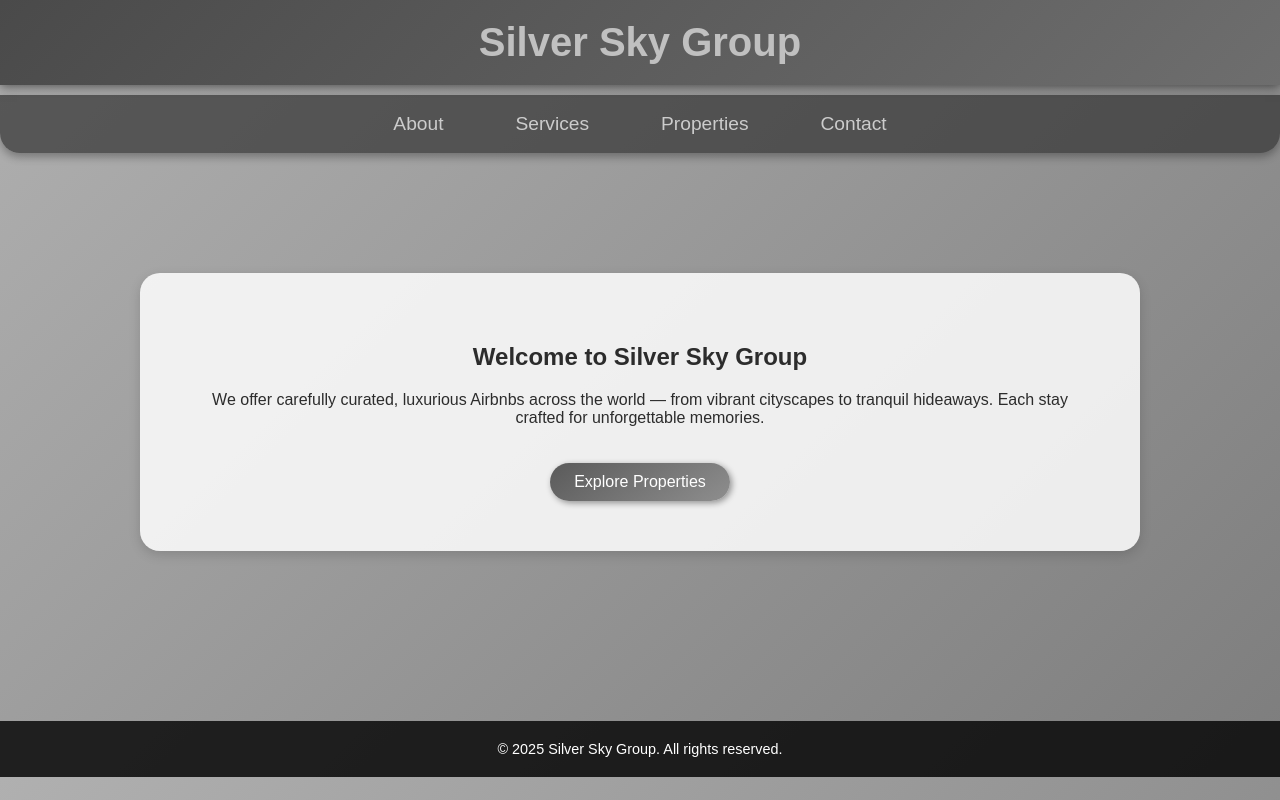
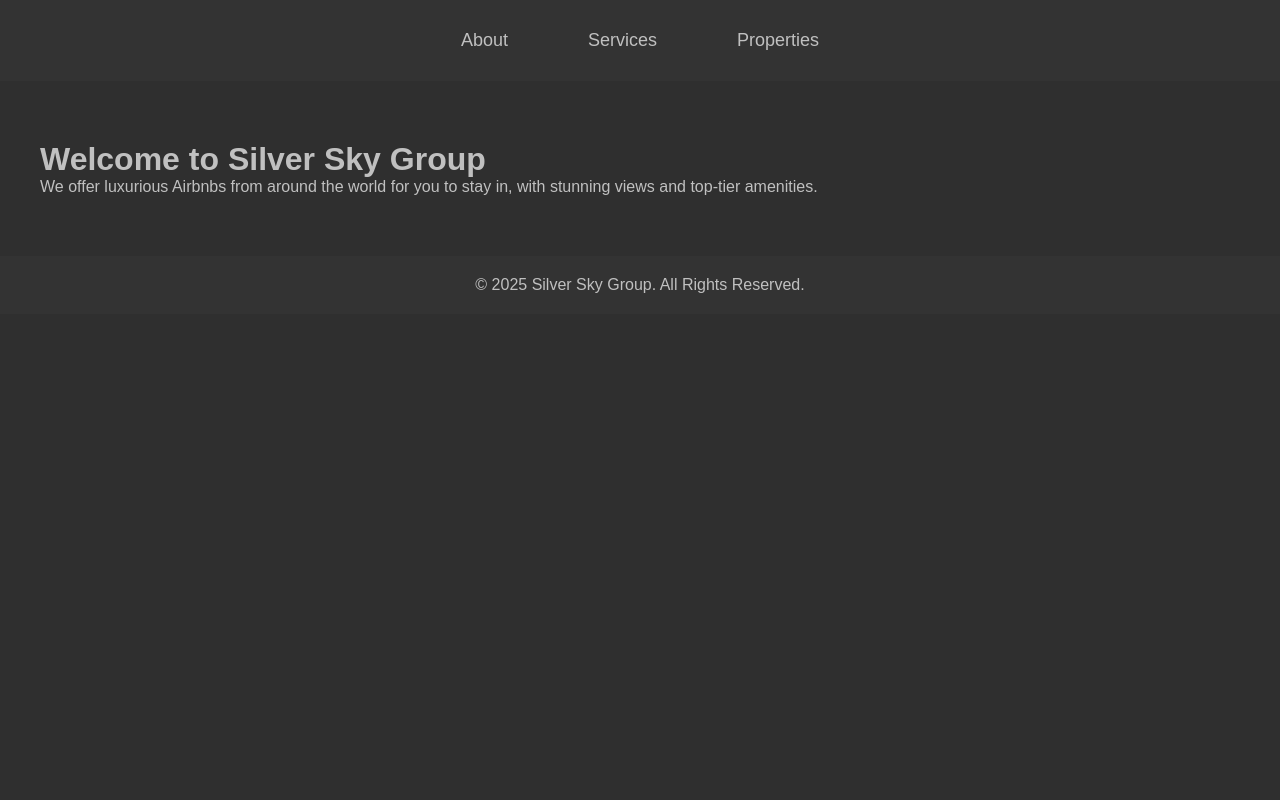
Before and after one commit to neevschips/group, a plain HTML site: page index.html in a window 1280 px wide. Drawn offline with Linux system fonts and the light colour scheme.

Commit message:
Update index.html

```diff
--- a/index.html
+++ b/index.html
@@ -2,142 +2,195 @@
 <html lang="en">
 <head>
     <meta charset="UTF-8">
-  <meta name="viewport" content="width=device-width, initial-scale=1">
+    <meta name="viewport" content="width=device-width, initial-scale=1.0">
+    <meta http-equiv="X-UA-Compatible" content="ie=edge">
     <title>Silver Sky Group</title>
     <style>
+        /* Global Styles */
         body {
+            background-color: #2f2f2f; /* Dark Gray Background */
+            font-family: Arial, sans-serif;
             margin: 0;
-      font-family: 'Arial', sans-serif;
-      background: linear-gradient(135deg, #b0b0b0, #7d7d7d);
-      color: #2c2c2c;
+            padding: 0;
+            color: silver; /* All text is silver */
+            overflow-x: hidden;
         }
-    header {
-      background: linear-gradient(135deg, #4a4a4a, #6e6e6e);
-      padding: 20px 0;
-      text-align: center;
-      font-size: 2.5em;
-      font-weight: bold;
+
+        h1, h2, p {
             color: silver;
-      box-shadow: 0 2px 10px rgba(0,0,0,0.5);
+            margin: 0;
+        }
+
+        /* Smooth Scroll */
+        html {
+            scroll-behavior: smooth;
+        }
+
+        /* Navigation Bar */
+        nav {
+            display: flex;
+            justify-content: center;
+            background-color: #333;
+            padding: 15px 0;
             position: sticky;
             top: 0;
             z-index: 1000;
-    }
-    nav {
-      margin-top: 10px;
-      display: flex;
-      justify-content: center;
-      gap: 40px;
-      font-size: 1.2em;
-      background: rgba(50, 50, 50, 0.7);
-      padding: 10px 0;
-      border-radius: 0 0 20px 20px;
-      box-shadow: 0 4px 8px rgba(0,0,0,0.3);
-    }
-    nav a {
-      text-decoration: none;
-      color: #ccc;
-      transition: all 0.3s ease;
-      padding: 8px 16px;
-      border-radius: 10px;
-    }
-    nav a:hover {
-      background: linear-gradient(145deg, #5a5a5a, #8a8a8a);
-      color: white;
-    }
-    main {
-      padding: 80px 20px;
-      text-align: center;
-    }
-    .section {
-      background: rgba(255, 255, 255, 0.85);
-      margin: 40px auto;
-      padding: 50px;
-      max-width: 900px;
-      border-radius: 20px;
-      box-shadow: 0 4px 12px rgba(0,0,0,0.15);
-    }
-    button {
-      background: linear-gradient(145deg, #5a5a5a, #8e8e8e);
-      color: white;
-      border: none;
-      padding: 10px 24px;
-      font-size: 1em;
-      margin-top: 20px;
-      border-radius: 25px;
-      cursor: pointer;
-      box-shadow: 2px 2px 6px rgba(0,0,0,0.4);
-      position: relative;
-      overflow: hidden;
             transition: all 0.3s ease;
         }
-    button:hover {
-      background: linear-gradient(145deg, #4a4a4a, #7a7a7a);
-      transform: scale(1.05);
+
+        nav a {
+            color: silver;
+            text-decoration: none;
+            padding: 15px 25px;
+            margin: 0 15px;
+            border-radius: 5px;
+            font-size: 18px;
+            transition: color 0.3s ease, transform 0.3s ease;
         }
-    button::after {
-      content: "";
-      position: absolute;
-      top: 0;
-      left: -75%;
-      width: 50%;
-      height: 100%;
-      background: rgba(255,255,255,0.4);
-      transform: skewX(-25deg);
-      pointer-events: none;
+
+        /* Hide the first and last navigation buttons */
+        nav a:first-child, nav a:last-child {
+            display: none;
+        }
+
+        nav a:hover {
+            color: white;
+            transform: translateY(-5px);
+        }
+
+        /* Container */
+        .container {
+            max-width: 1200px;
+            margin: 0 auto;
+            padding: 60px 20px;
             opacity: 0;
+            animation: fadeIn 1s forwards;
         }
-    button:active::after {
-      animation: clickshine 1s ease forwards;
-    }
-    @keyframes clickshine {
-      0% {
-        left: -75%;
+
+        /* Fade In Animation */
+        @keyframes fadeIn {
+            to {
                 opacity: 1;
             }
-      50% {
-        left: 125%;
-        opacity: 0.6;
         }
-      100% {
-        left: 125%;
-        opacity: 0;
+
+        /* Property Cards */
+        .property-list {
+            display: grid;
+            grid-template-columns: repeat(auto-fill, minmax(300px, 1fr));
+            gap: 20px;
+            margin-top: 40px;
         }
+
+        .property {
+            background-color: #444;
+            border-radius: 10px;
+            padding: 15px;
+            text-align: center;
+            transition: background-color 0.3s ease, transform 0.3s ease;
         }
+
+        .property:hover {
+            background-color: #555;
+            transform: translateY(-10px);
+        }
+
+        .property img {
+            max-width: 100%;
+            border-radius: 10px;
+            margin-bottom: 10px;
+        }
+
+        .property h3 {
+            color: silver;
+        }
+
+        /* Footer */
         footer {
-      background-color: rgba(0,0,0,0.8);
-      color: white;
+            background-color: #333;
             text-align: center;
-      padding: 20px;
-      margin-top: 50px;
-      font-size: 0.9em;
+            padding: 20px 0;
+            color: silver;
+        }
+
+        /* Hidden Sections */
+        .hidden-section {
+            display: none;
         }
     </style>
 </head>
-
 <body>
-
-<header>
-  Silver Sky Group
-</header>
+    <!-- Navigation -->
     <nav>
-  <a href="about.html">About</a>
-  <a href="services.html">Services</a>
-  <a href="properties.html">Properties</a>
-  <a href="contact.html">Contact</a>
+        <a href="#" onclick="showSection('home')">Home</a>
+        <a href="#" onclick="showSection('about')">About</a>
+        <a href="#" onclick="showSection('services')">Services</a>
+        <a href="#" onclick="showSection('properties')">Properties</a>
+        <a href="#" onclick="showSection('contact')">Contact</a>
     </nav>
 
-<main>
-  <section class="section">
+    <!-- Main Content -->
+    <div id="home" class="container hidden-section">
         <h1>Welcome to Silver Sky Group</h1>
-    <p>We offer carefully curated, luxurious Airbnbs across the world — from vibrant cityscapes to tranquil hideaways. Each stay crafted for unforgettable memories.</p>
-    <a href="properties.html"><button>Explore Properties</button></a>
-  </section>
-</main>
+        <p>We offer luxurious Airbnbs from around the world for you to stay in, with stunning views and top-tier amenities.</p>
+    </div>
 
+    <div id="about" class="container hidden-section">
+        <h2>About Silver Sky Group</h2>
+        <p>We are passionate about providing exclusive, high-end Airbnb properties around the world that offer breathtaking views, unique experiences, and top-tier amenities. Our goal is to ensure that every stay is memorable.</p>
+    </div>
+
+    <div id="services" class="container hidden-section">
+        <h2>Our Services</h2>
+        <p>We provide an exceptional selection of Airbnbs, tailored to suit your unique needs. From luxury accommodations to unique destinations, we offer top-quality service for every guest.</p>
+    </div>
+
+    <div id="properties" class="container hidden-section">
+        <h2>Our Stunning Properties</h2>
+        <div class="property-list">
+            <div class="property">
+                <img src="property1.jpg" alt="Seattle House">
+                <h3>Beautiful House in Seattle</h3>
+                <p>Facing the Space Needle, this luxurious property offers spectacular views.</p>
+            </div>
+
+            <div class="property">
+                <img src="property2.jpg" alt="Texas Villa">
+                <h3>Spacious Villa in Texas</h3>
+                <p>Perfect for large groups and offering stunning views of the countryside.</p>
+            </div>
+
+            <div class="property">
+                <img src="property3.jpg" alt="Modern Home in India">
+                <h3>Modern Home in India</h3>
+                <p>Experience luxury in a stylish, modern home with traditional Indian charm.</p>
+            </div>
+        </div>
+    </div>
+
+    <div id="contact" class="container hidden-section">
+        <h2>Contact Us</h2>
+        <p>If you have any questions or inquiries, feel free to reach out to us! We're happy to assist you.</p>
+    </div>
+
+    <!-- Footer -->
     <footer>
-  &copy; 2025 Silver Sky Group. All rights reserved.
+        <p>&copy; 2025 Silver Sky Group. All Rights Reserved.</p>
     </footer>
 
+    <script>
+        // Function to show the sections when clicked
+        function showSection(sectionId) {
+            // Hide all sections first
+            const sections = document.querySelectorAll('.container');
+            sections.forEach(section => section.classList.add('hidden-section'));
+
+            // Show the selected section
+            document.getElementById(sectionId).classList.remove('hidden-section');
+        }
+
+        // Default section to show
+        showSection('home');
+    </script>
 </body>
 </html>
```
Lines whose indentation alone changed are shown as unchanged.
